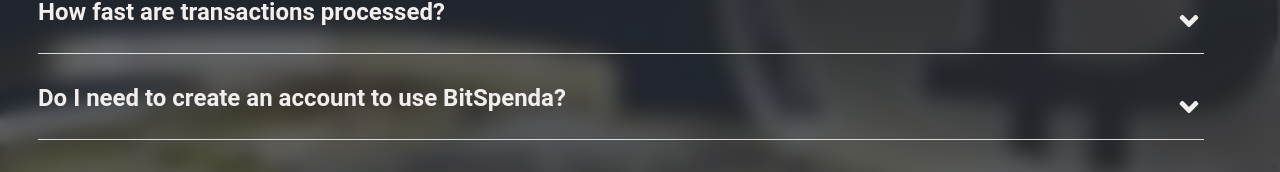
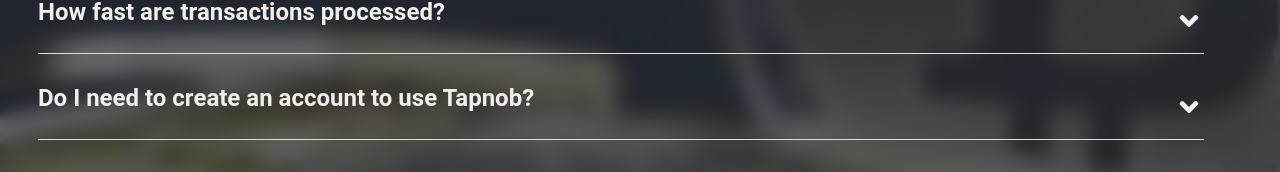
Before and after one commit to Reala-Innovation/tabnob-client, a React (Vite) app: page / in a window 1280 px wide. Shown: the part 1599-1771 px from the top of the page. Built offline with nearby package versions, Linux system fonts and the light colour scheme.

Commit message:
faqs data corrected

```diff
--- a/src/faqs.data.ts
+++ b/src/faqs.data.ts
@@ -4,7 +4,7 @@
     answer: "Transactions are processed instantly. Once you confirm, the recipient receives the Mobile Money within seconds."
   },
   {
-    question: "Do I need to create an account to use BitSpenda?",
+    question: "Do I need to create an account to use Tapnob?",
     answer: "No account creation is needed. You can send Bitcoin and convert it to cash without signing up."
   },
   {
```
